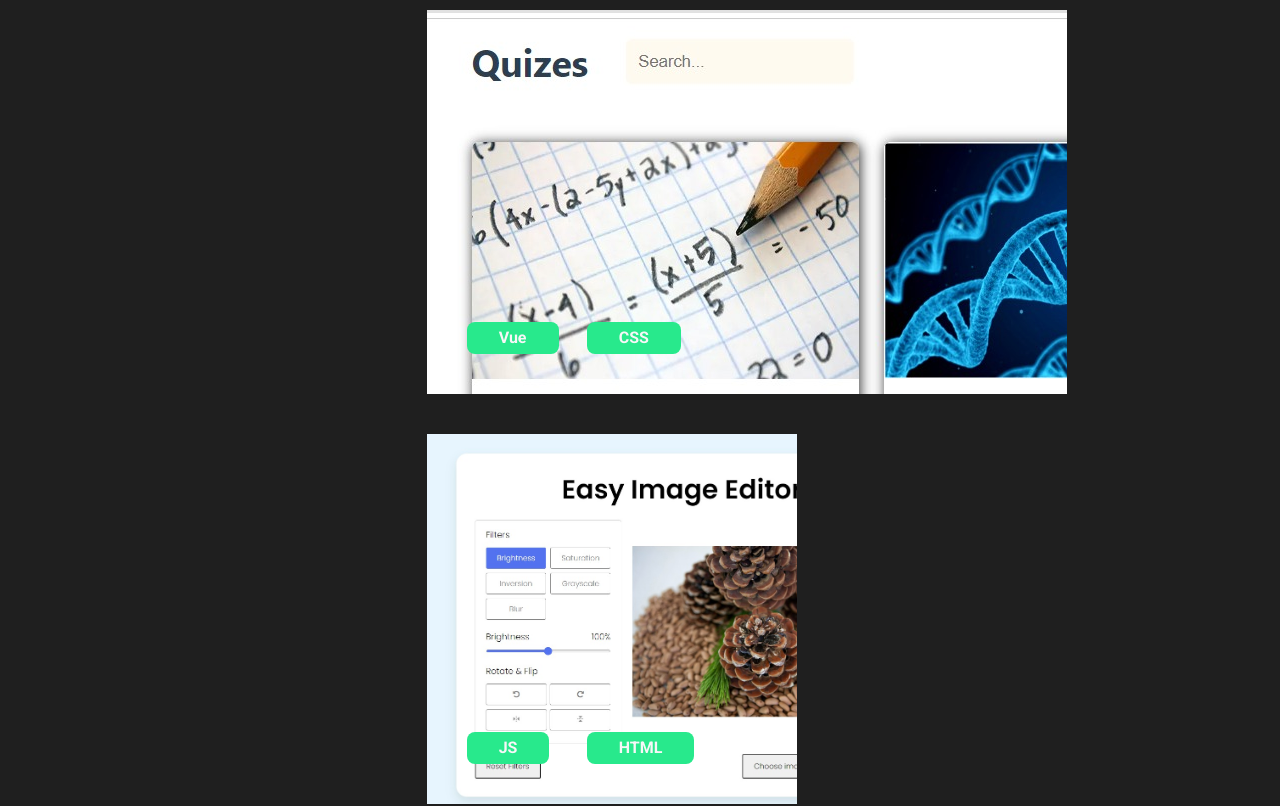
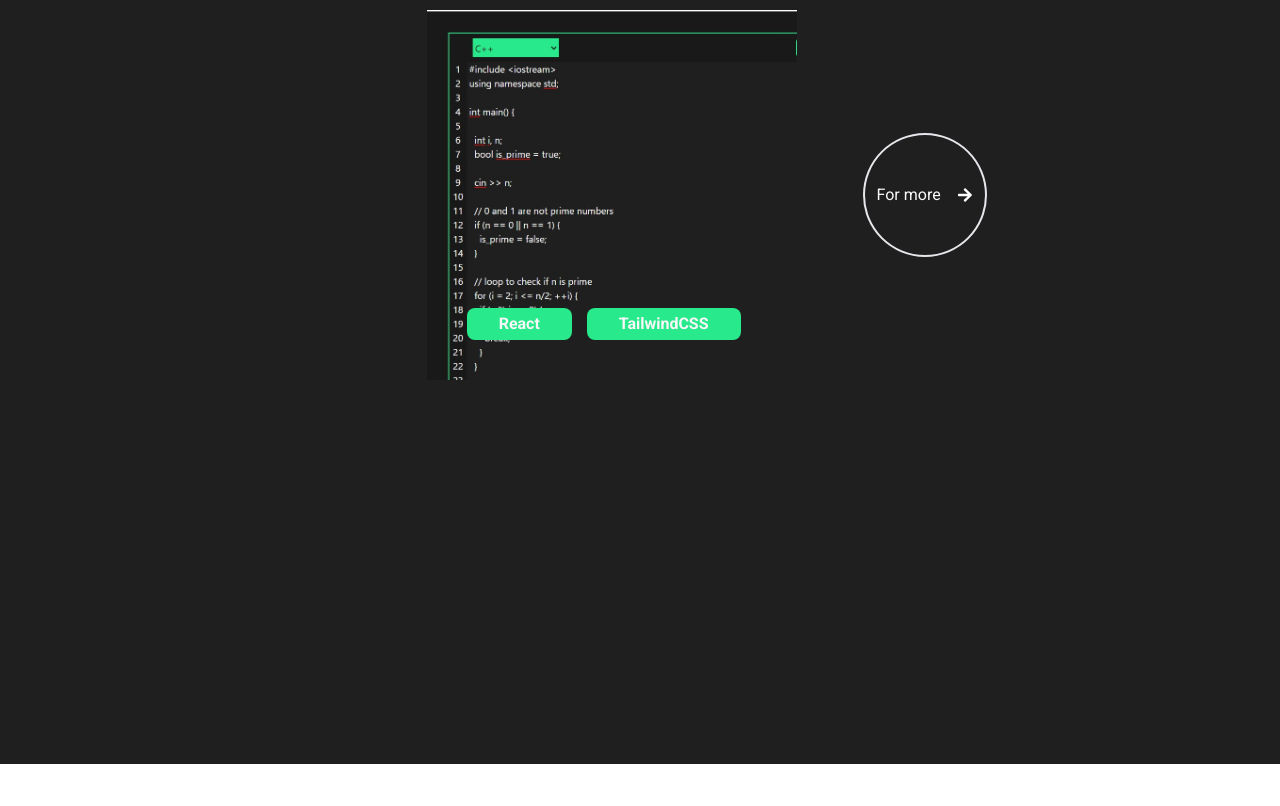
Before and after one commit to Senan747/My-portfolio-2, a React (Vite) app: page / in a window 1280 px wide. Shown: the part 4360-5166 px from the top of the page. After the commit the page ends 5124 px from the top, so only its background shows below. Built offline with nearby package versions, Linux system fonts and the light colour scheme; a web font is replaced by a local one.

Commit message:
add for more

```diff
--- a/src/Components/Projects.jsx
+++ b/src/Components/Projects.jsx
@@ -2,6 +2,7 @@ import React, { useState } from "react";
 import { FaGripVertical } from "react-icons/fa";
 import { AiFillGithub } from "react-icons/ai";
 import { AiOutlineLink } from "react-icons/ai";
+import {FaArrowRight} from 'react-icons/fa'
 
 function Projects() {
   const [isHover, setIsHover] = useState(false);
@@ -54,10 +55,7 @@ function Projects() {
             className="w-full h-full absolute bg-gega-green flex items-center justify-center opacity-0 hover:opacity-100 transition duration-1000"
             style={style}
           >
-            <a
-              href="https://github.com/Senan747/trendsway"
-              target="_blank"
-            >
+            <a href="https://github.com/Senan747/trendsway" target="_blank">
               <AiFillGithub className="text-5xl ml-5" />
             </a>
             <a href="https://trendsway.vercel.app/" target="_blank">
@@ -65,55 +63,8 @@ function Projects() {
             </a>
           </div>
         </div>
-        <div className="bg-quiz-project bg-hover h-96 relative">
-          <span className="absolute bottom-10 left-10 bg-gega-green text-gega-white px-8 py-1 font-bold rounded-lg">
-            Vue
-          </span>
-          <span className="absolute bottom-10 left-40 bg-gega-green text-gega-white px-8 py-1 font-bold rounded-lg">
-            CSS
-          </span>
-          <div
-            className="w-full h-full absolute bg-gega-green flex items-center justify-center opacity-0 hover:opacity-100 transition duration-1000"
-            style={style}
-          >
-            <a
-              href="https://github.com/Senan747/quiz-app-Vue.js"
-              target="_blank"
-            >
-              <AiFillGithub className="text-5xl ml-5" />
-            </a>
-            <a href="https://quiz-app-vue-js-ashen.vercel.app/" target="_blank">
-              <AiOutlineLink className="text-5xl ml-5 " />
-            </a>
-          </div>
-        </div>
       </div>
       <div className="flex flex-row justify-between w-full flex-wrap">
-        <div className="bg-editor-project h-[370px] min-w-[370px] bg-cover relative mb-10 max-md:w-full">
-          <span className="absolute bottom-10 left-10 bg-gega-green text-gega-white px-8 py-1 font-bold rounded-lg">
-            JS
-          </span>
-          <span className="absolute bottom-10 left-40 bg-gega-green text-gega-white px-8 py-1 font-bold rounded-lg">
-            HTML
-          </span>
-          <div
-            className="w-full h-full absolute bg-gega-green flex items-center justify-center opacity-0 hover:opacity-100 transition duration-1000"
-            style={style}
-          >
-            <a
-              href="https://github.com/Senan747/developed-image-editor-v2.0-"
-              target="_blank"
-            >
-              <AiFillGithub className="text-4xl ml-5" />
-            </a>
-            <a
-              href="https://senan-dev-image-editor.netlify.app/"
-              target="_blank"
-            >
-              <AiOutlineLink className="text-4xl ml-5 " />
-            </a>
-          </div>
-        </div>
         <div className="bg-compiler-project h-[370px] min-w-[370px] bg-cover relative max-xl:max-h-[370px] max-md:w-full">
           <span className="absolute bottom-10 left-10 bg-gega-green text-gega-white px-8 py-1  font-bold rounded-lg">
             React
@@ -133,6 +84,12 @@ function Projects() {
             </a>
           </div>
         </div>
+        <div className="flex flex-row justify-center items-center">
+          <a href="https://github.com/Senan747?tab=repositories" className="flex flex-row justify-center items-center rounded-[100%] border-2 mr-20 py-12 px-3 hover:border-gega-green group transition duration-300">
+            <p className="group-hover:text-gega-green transition duration-300">For more</p>
+            <FaArrowRight className="text-white ml-4 group-hover:text-gega-green transition duration-300"/>
+          </a>
+        </div>
       </div>
     </div>
   );
```
